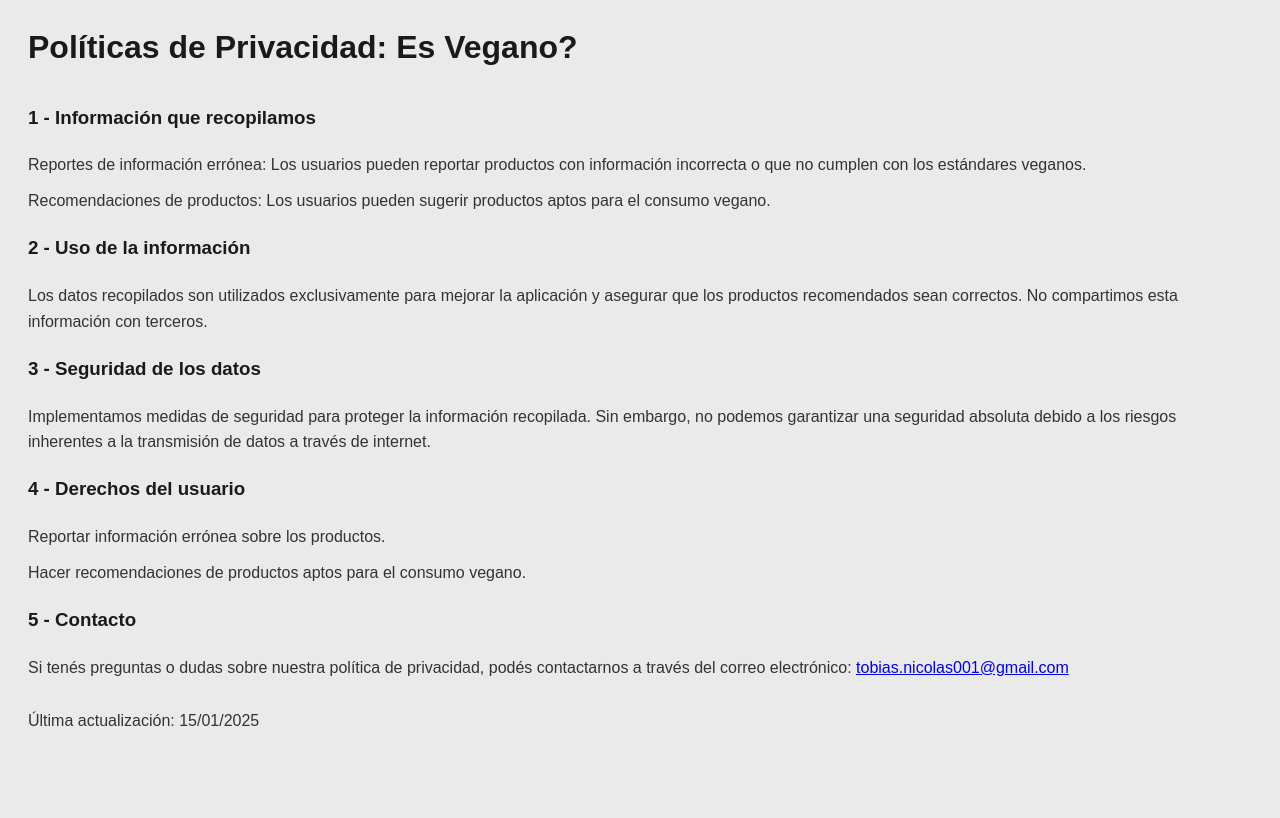
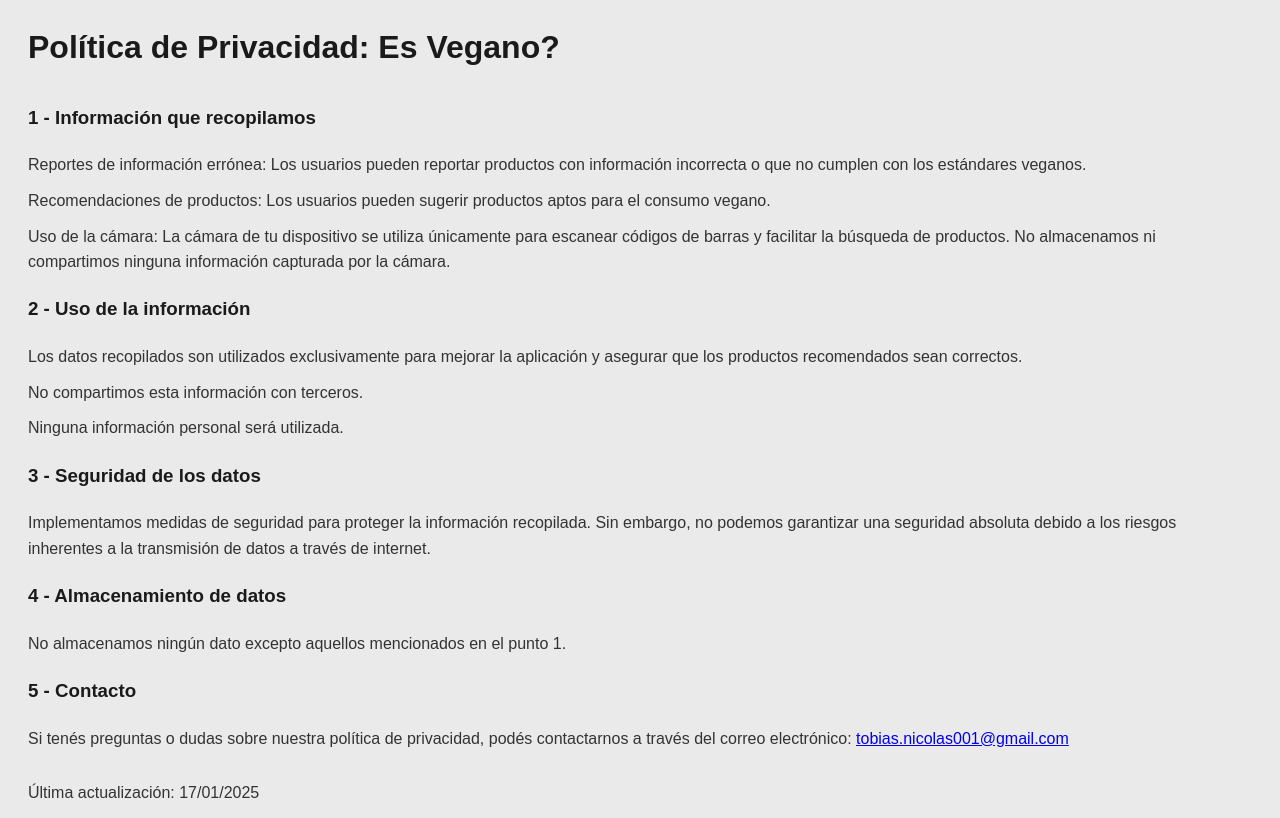
Before and after one commit to tobiasNicolasN/politica-privacidad-es-vegano, a plain HTML site: page index.html in a window 1280 px wide. Drawn offline with Linux system fonts and the light colour scheme.

Commit message:
Update index.html

```diff
--- a/index.html
+++ b/index.html
@@ -33,7 +33,7 @@
   </head>
   <body>
     <div class="container">
-      <h1>Políticas de Privacidad: Es Vegano?</h1>
+      <h1>Política de Privacidad: Es Vegano?</h1>
 
       <h3>1 - Información que recopilamos</h3>
       <p>
@@ -44,13 +44,19 @@
         Recomendaciones de productos: Los usuarios pueden sugerir productos
         aptos para el consumo vegano.
       </p>
+      <p>
+        Uso de la cámara: La cámara de tu dispositivo se utiliza únicamente para
+        escanear códigos de barras y facilitar la búsqueda de productos. No
+        almacenamos ni compartimos ninguna información capturada por la cámara.
+      </p>
 
       <h3>2 - Uso de la información</h3>
       <p>
         Los datos recopilados son utilizados exclusivamente para mejorar la
-        aplicación y asegurar que los productos recomendados sean correctos. No
-        compartimos esta información con terceros.
+        aplicación y asegurar que los productos recomendados sean correctos.
       </p>
+      <p>No compartimos esta información con terceros.</p>
+      <p>Ninguna información personal será utilizada.</p>
 
       <h3>3 - Seguridad de los datos</h3>
       <p>
@@ -60,9 +66,10 @@
         internet.
       </p>
 
-      <h3>4 - Derechos del usuario</h3>
-      <p>Reportar información errónea sobre los productos.</p>
-      <p>Hacer recomendaciones de productos aptos para el consumo vegano.</p>
+      <h3>4 - Almacenamiento de datos</h3>
+      <p>
+        No almacenamos ningún dato excepto aquellos mencionados en el punto 1.
+      </p>
 
       <h3>5 - Contacto</h3>
       <p>
@@ -73,7 +80,7 @@
         >
       </p>
       <br />
-      <p>Última actualización: 15/01/2025</p>
+      <p>Última actualización: 17/01/2025</p>
     </div>
   </body>
 </html>
```
